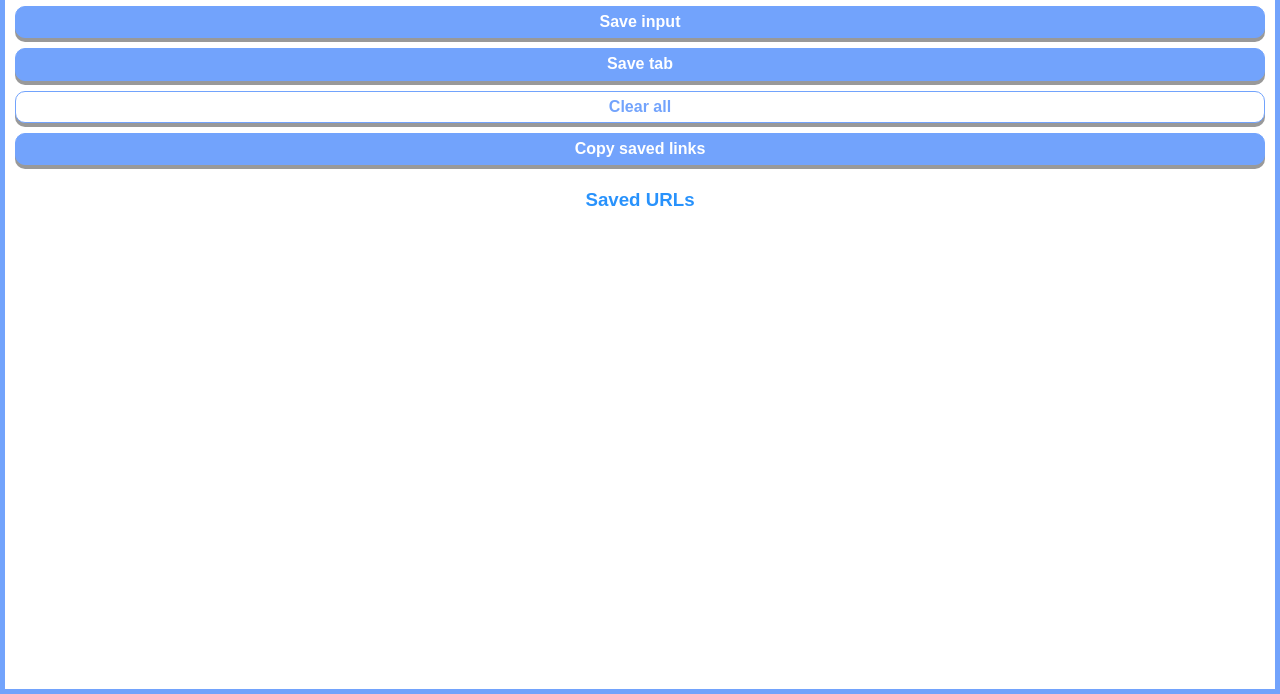
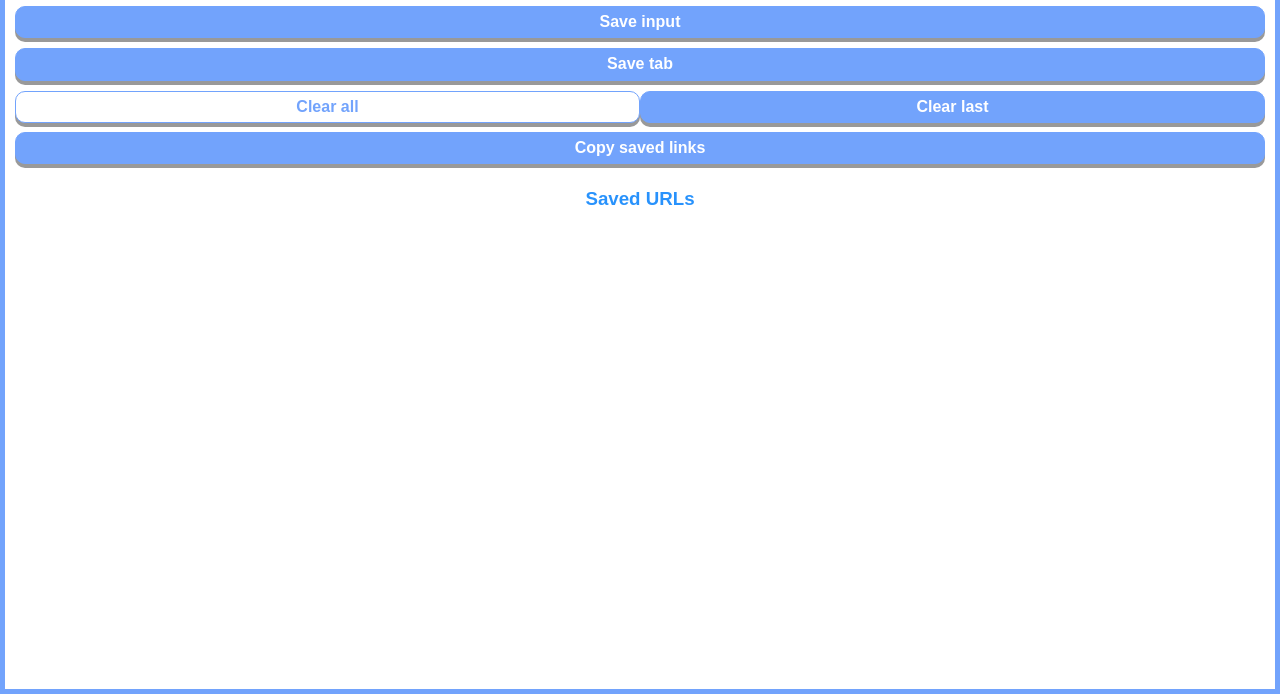
Before and after one commit to parmsam/tab-saver, a browser extension: page index.html in a window 1280 px wide. Shown: the part 106-800 px from the top of the page. Drawn offline with nearby package versions, Linux system fonts and the light colour scheme.

Commit message:
add clear last button

```diff
--- a/index.css
+++ b/index.css
@@ -45,6 +45,14 @@ input {
     flex-wrap: wrap;
 }
 
+#clear-div{
+    display: inherit;
+    flex-direction: row;
+    flex-wrap: wrap;
+    height: 35px;
+    margin-bottom: 6px;
+}
+
 button {
     background: var(--btn-color-a);
     color: var(--btn-color-c);
@@ -68,6 +76,11 @@ button:active {
 #delete-btn {
     background: var(--btn-color-c);
     color: var(--btn-color-a);
+    flex: 1;
+}
+
+#delete-last-btn {
+    flex: 1;
 }
 
 #delete-btn:hover {
@@ -77,6 +90,8 @@ button:active {
 
 #url-content {
     text-align: left;
+    height: 100px;
+    overflow-y: auto;
 }
 
 ul {
--- a/index.html
+++ b/index.html
@@ -12,7 +12,10 @@
         <div id="btn-div">
             <button id="input-btn">Save input</button>
             <button id="tab-btn">Save tab</button>
-            <button id="delete-btn">Clear all</button>
+            <div id="clear-div">
+                <button id="delete-btn">Clear all</button>
+                <button id="delete-last-btn">Clear last</button>
+            </div>
             <button id="copy-btn">Copy saved links</button>
         </div>
         <div id="url-content">
--- a/index.js
+++ b/index.js
@@ -4,6 +4,7 @@ const inputEl = document.getElementById("input-el")
 const inputBtn = document.getElementById("input-btn")
 const ulEl = document.getElementById("ul-el")
 const deleteBtn = document.getElementById("delete-btn")
+const deleteLastBtn = document.getElementById("delete-last-btn")
 const leadsFromLocalStorage = JSON.parse( localStorage.getItem("myLeads") )
 const tabBtn = document.getElementById("tab-btn")
 const copyBtn = document.getElementById("copy-btn")
@@ -40,6 +41,12 @@ deleteBtn.addEventListener("click", function() {
     render(myLeads)
 })
 
+deleteLastBtn.addEventListener("click", function () {
+    localStorage.clear()
+    myLeads.pop()
+    render(myLeads)
+})
+
 inputBtn.addEventListener("click", function() {
     myLeads.push(inputEl.value)
     inputEl.value = ""
```
